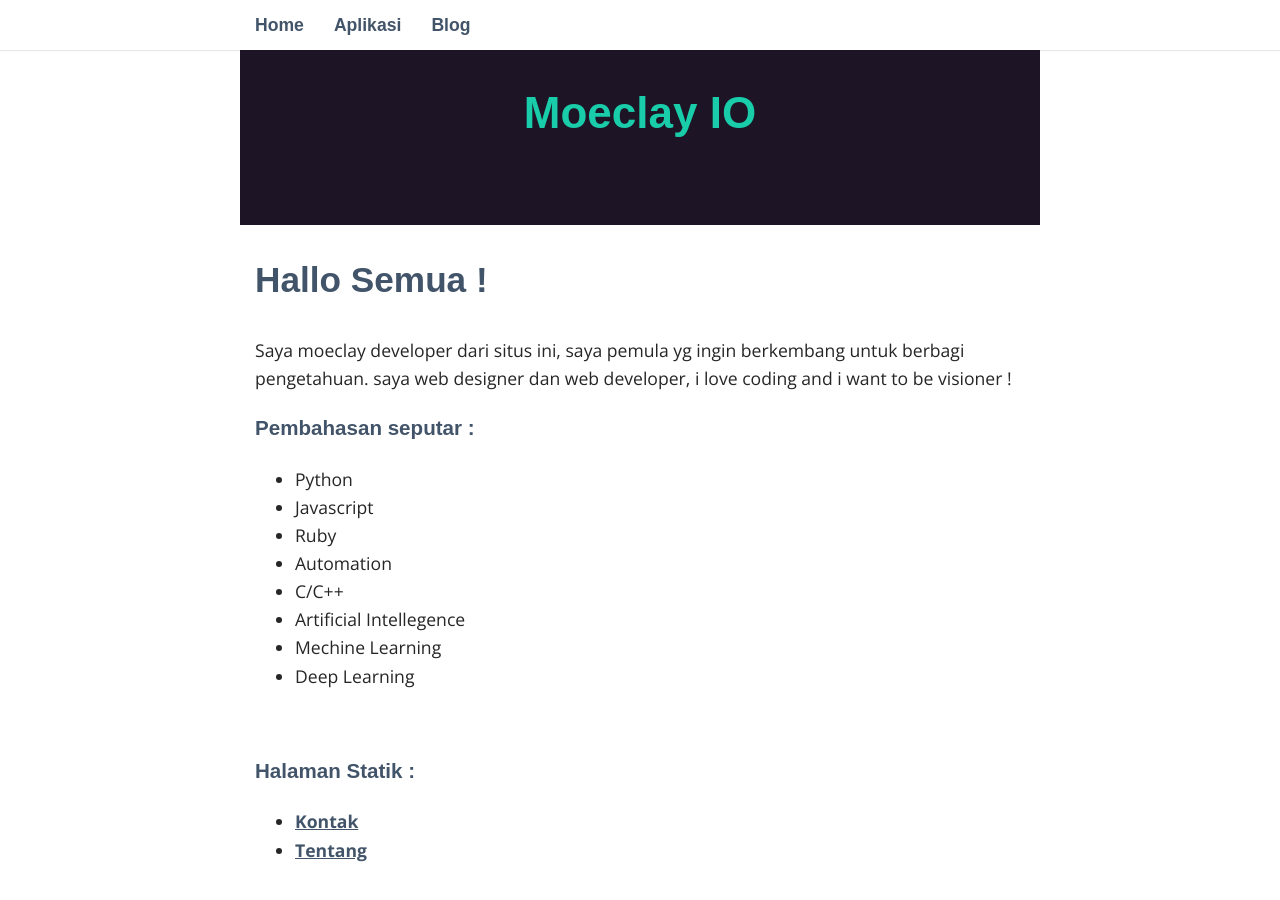
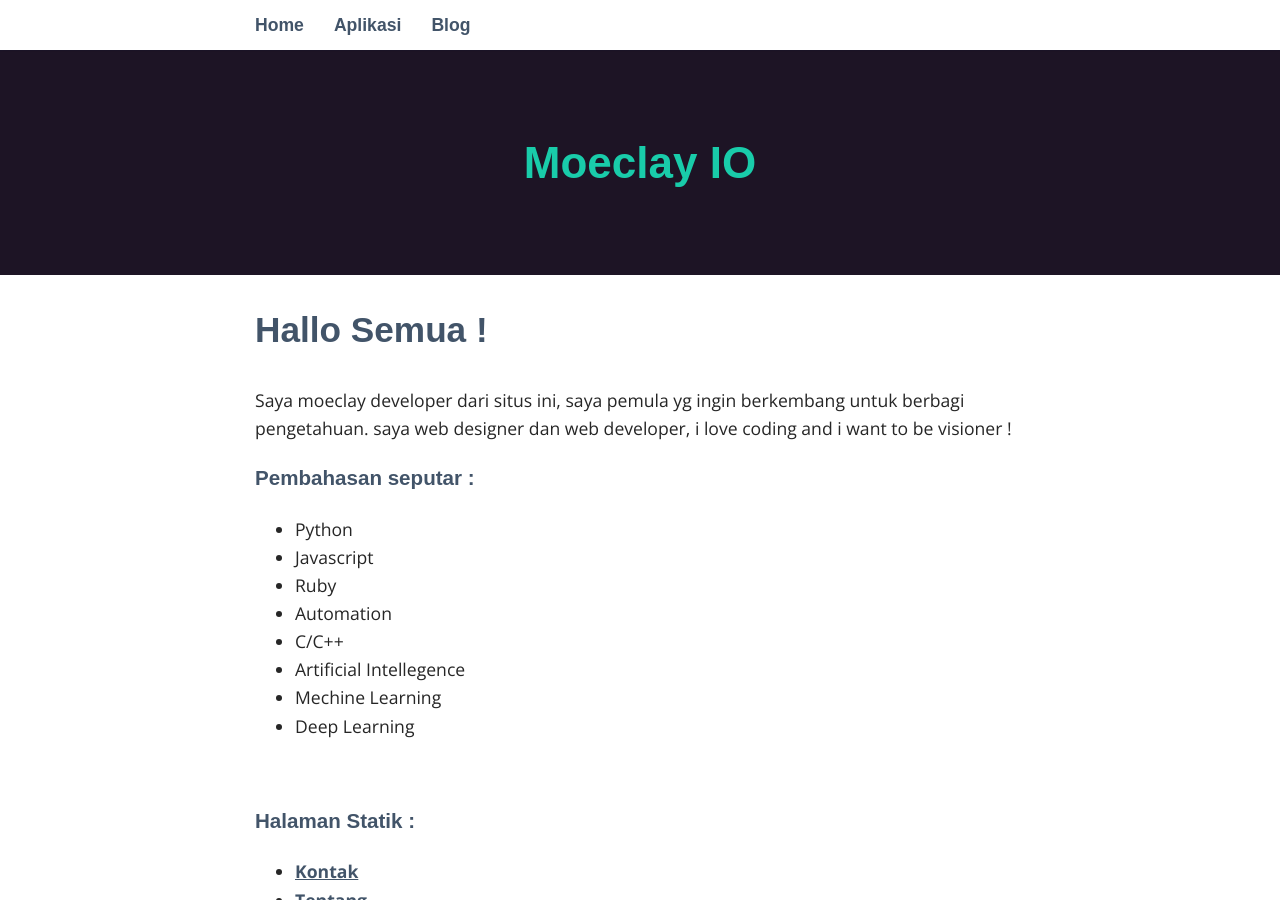
Before and after one commit to moeclay/moeclay.github.io, a Jekyll site: the page built from index.html, in a window 1280 px wide and 900 px high. Built offline with Jekyll 4.4.1, drawn with Linux system fonts in a browser that asks for light colours; some web fonts are replaced.

Commit message:
Update header.html

```diff
--- a/_includes/header.html
+++ b/_includes/header.html
@@ -10,7 +10,7 @@
 	</div>
 </aside>
 
-<header class="container">
+<header>
 	<h1>
 		<a href="{{ site.baseurl }}">{{ site.title }}</a><br>
 	</h1>
```
